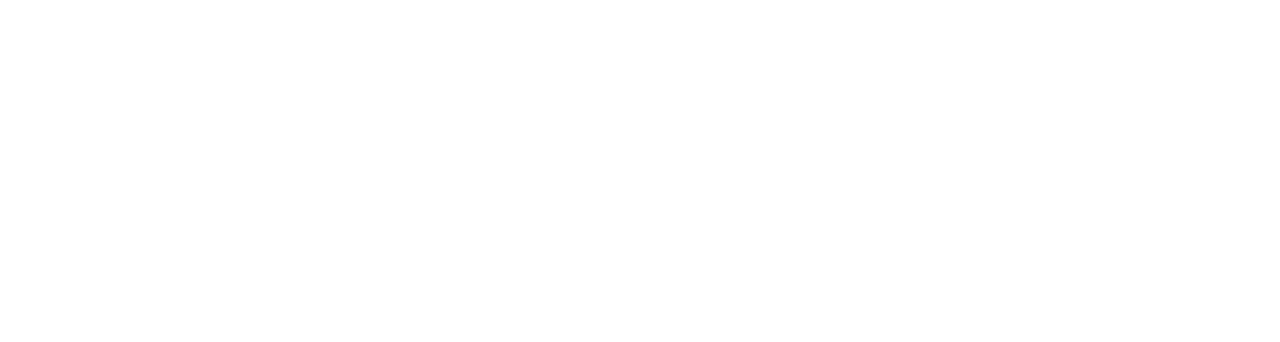
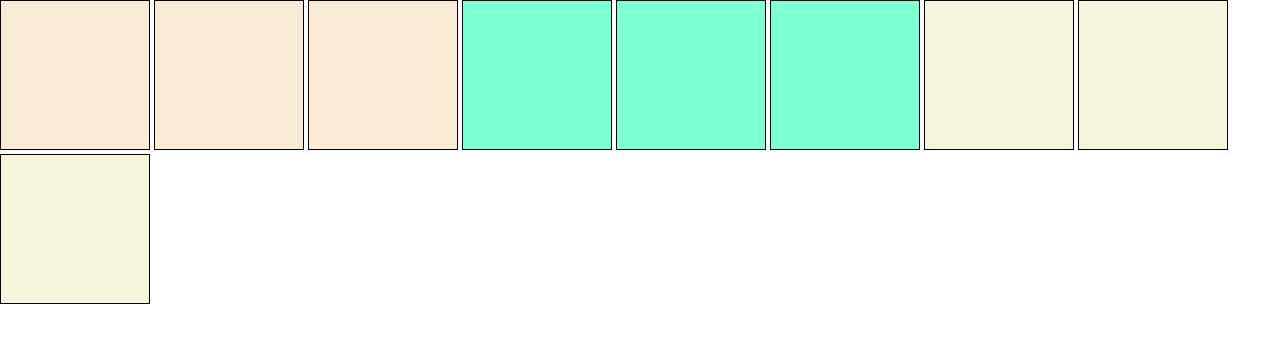
Before and after one commit to effcamp/tictactotes, a plain HTML site: page index.html in a window 1280 px wide. Drawn offline with Linux system fonts and the light colour scheme.

Commit message:
Completed board layout

```diff
--- a/index.html
+++ b/index.html
@@ -5,18 +5,19 @@
     <meta name="viewport" content="width=device-width, initial-scale=1.0" />
     <meta http-equiv="X-UA-Compatible" content="ie=edge" />
     <title>Tic Tac Totes</title>
+    <link rel="stylesheet" href="styles.css" />
   </head>
   <body>
     <div class="container">
-      <div id="1" class="top left"></div>
-      <div id="2" class="top center"></div>
-      <div id="3" class="top right"></div>
-      <div id="4" class="middle left"></div>
-      <div id="5" class="middle center"></div>
-      <div id="6" class="middle right"></div>
-      <div id="7" class="bottom left"></div>
-      <div id="8" class="bottom center"></div>
-      <div id="9" class="bottom right"></div>
+      <div id="1" class="board top left"></div>
+      <div id="2" class="board top center"></div>
+      <div id="3" class="board top right"></div>
+      <div id="4" class="board middle left"></div>
+      <div id="5" class="board middle center"></div>
+      <div id="6" class="board middle right"></div>
+      <div id="7" class="board bottom left"></div>
+      <div id="8" class="board bottom center"></div>
+      <div id="9" class="board bottom right"></div>
     </div>
     <script src="app.js"></script>
   </body>
--- a/styles.css
+++ b/styles.css
@@ -0,0 +1,31 @@
+*,
+*::after,
+*::before {
+  margin: 0px;
+  padding: 0px;
+  box-sizing: border-box;
+}
+
+.container {
+}
+
+.board {
+  height: 150px;
+  width: 150px;
+  /* height: 100px;
+  width: 100px; */
+  border: 1px solid black;
+}
+
+.top {
+  display: inline-block;
+  background-color: antiquewhite;
+}
+.middle {
+  display: inline-block;
+  background-color: aquamarine;
+}
+.bottom {
+  display: inline-block;
+  background-color: beige;
+}
```
